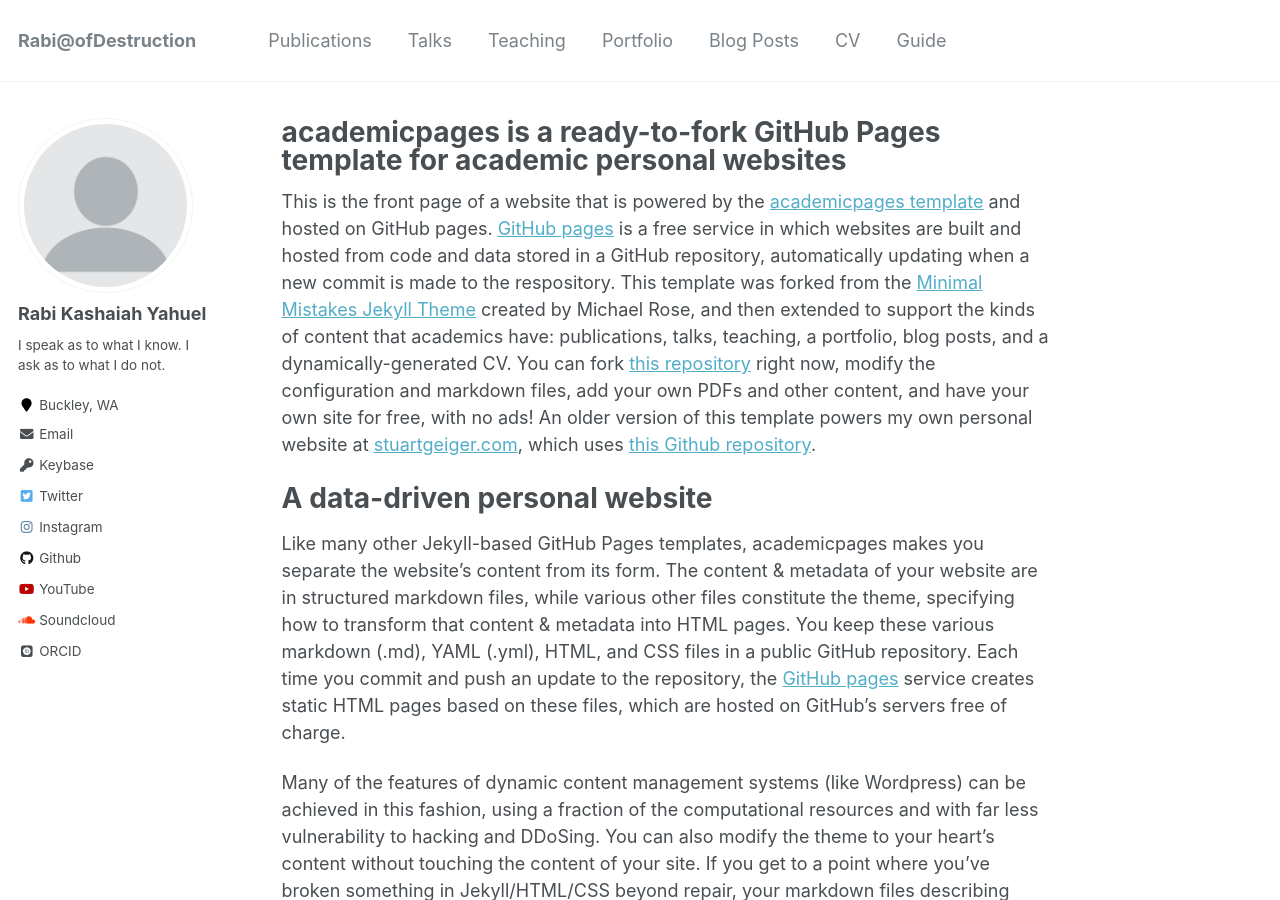
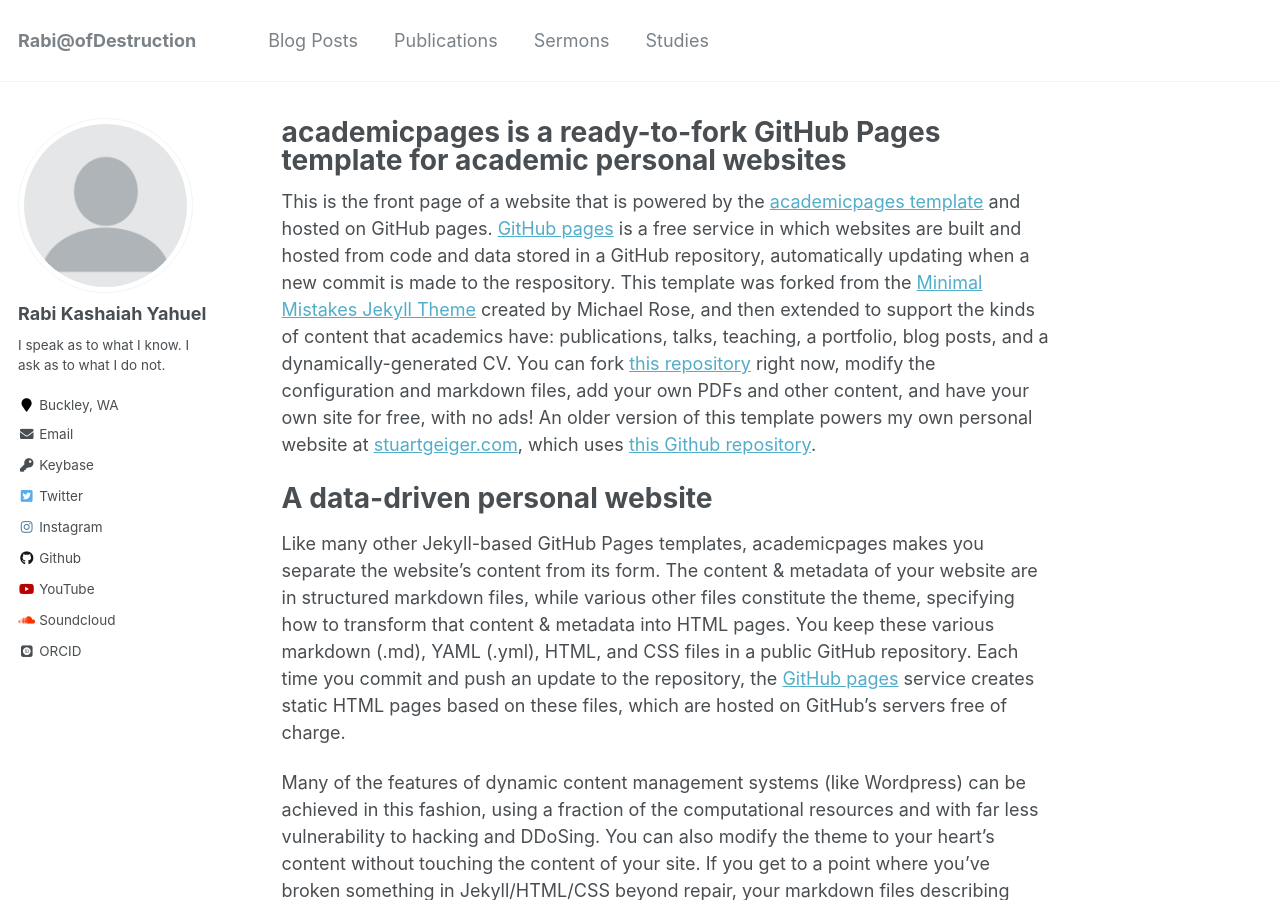
Before and after one commit to NetizenAbel/kashaiahyah85.github.io, a Jekyll site: the page built from _pages/about.md, in a window 1280 px wide and 900 px high. Built offline with Jekyll 4.4.1, drawn with Linux system fonts in a browser that asks for light colours; some web fonts are replaced.

Commit message:
modified:   _data/navigation.yml 	deleted:    _portfolio/ 	renamed:    _talks/ -> _sermons/ 	renamed:    _teaching/ -> _studies/

```diff
--- a/_data/navigation.yml
+++ b/_data/navigation.yml
@@ -1,22 +1,13 @@
 # main links links
 main:
+  - title: "Blog Posts"
+    url: /year-archive/
+
   - title: "Publications"
     url: /publications/
 
-  - title: "Talks"
-    url: /talks/
+  - title: "Sermons"
+    url: /sermons/
 
-  - title: "Teaching"
-    url: /teaching/
-
-  - title: "Portfolio"
-    url: /portfolio/
-
-  - title: "Blog Posts"
-    url: /year-archive/
-
-  - title: "CV"
-    url: /cv/
-
-  - title: "Guide"
-    url: /markdown/
+  - title: "Studies"
+    url: /Studies/
```
Also changed, not shown: _portfolio/portfolio-1.md (deleted, +0 -7 lines), _portfolio/portfolio-2.html (deleted, +0 -7 lines), _sermons/2012-03-01-talk-1.md (renamed from _talks/2012-03-01-talk-1.md), _sermons/2013-03-01-tutorial-1.md (renamed from _talks/2013-03-01-tutorial-1.md), _sermons/2014-02-01-talk-2.md (renamed from _talks/2014-02-01-talk-2.md), _sermons/2014-03-01-talk-3.md (renamed from _talks/2014-03-01-talk-3.md), _studies/2014-spring-teaching-1.md (renamed from _teaching/2014-spring-teaching-1.md), _studies/2015-spring-teaching-2.md (renamed from _teaching/2015-spring-teaching-2.md).
